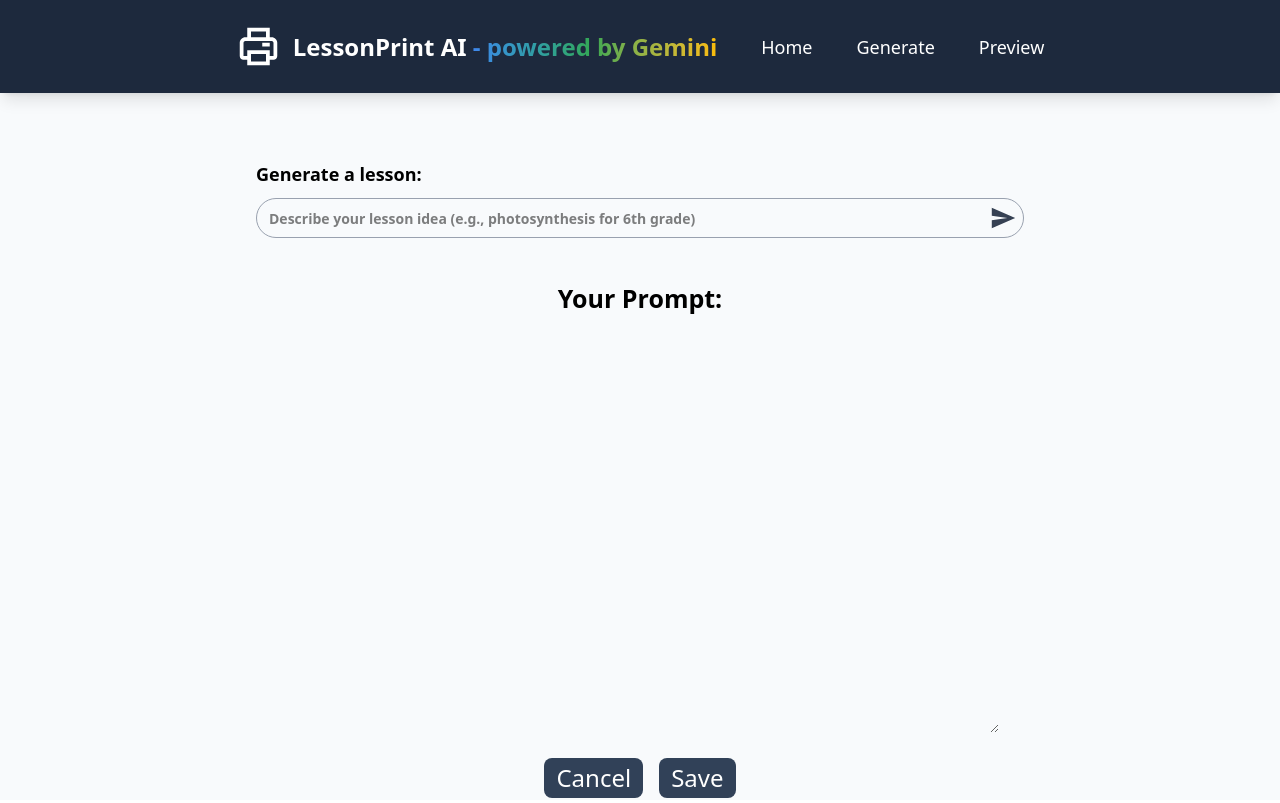
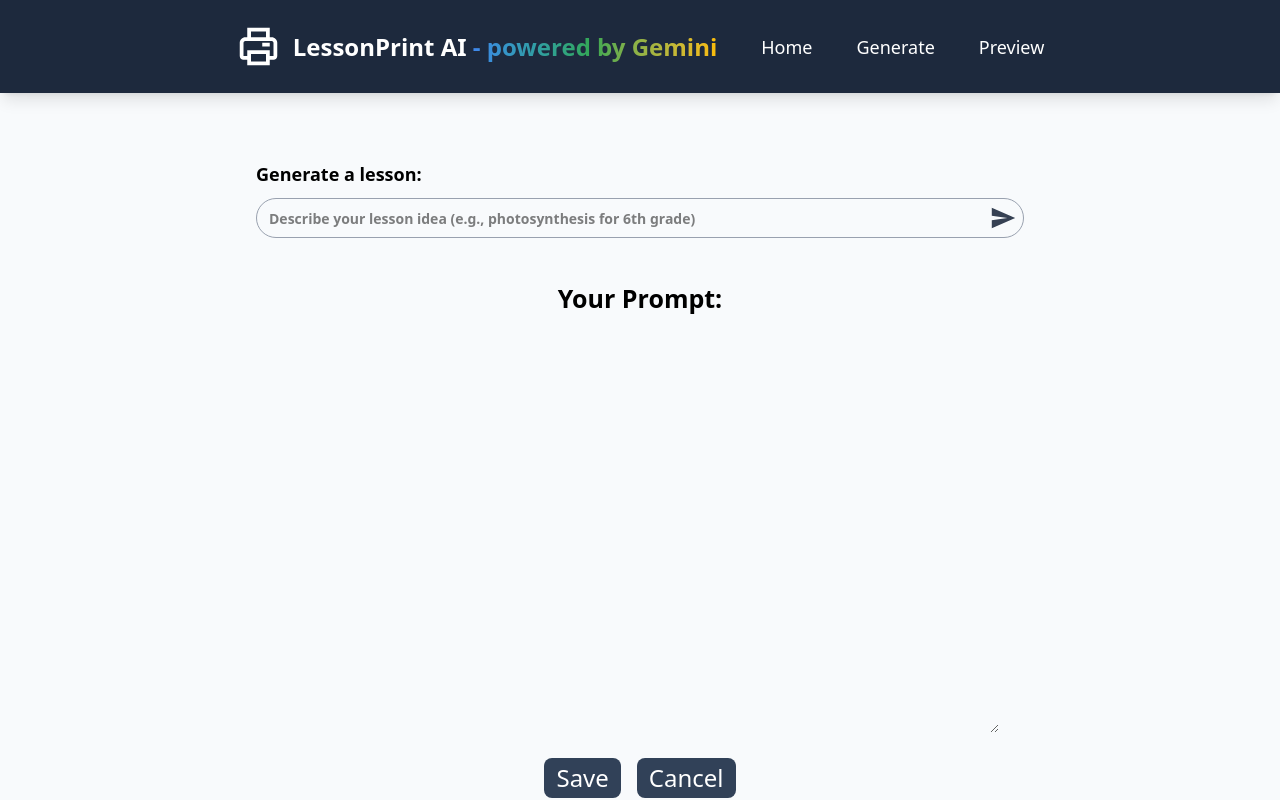
Before and after one commit to ZhaoSongZh7/AI-Lesson-Generator, a React (Vite) app: page /generate in a window 1280 px wide. Both pictures are taken after a click on the button "Edit". Built offline with nearby package versions, Linux system fonts and the light colour scheme; no server answers.

Commit message:
Fixed editing function bugs

```diff
--- a/src/routes/Generate.jsx
+++ b/src/routes/Generate.jsx
@@ -28,6 +28,7 @@
 
   async function generate(contents) {
     setIsLoading(true);
+    setIsEditing(false);
     const response = await ai.models.generateContent({
       model: "gemini-2.0-flash",
       contents: contents,
@@ -129,6 +130,7 @@
 
   const handleEdit = () => {
     setIsEditing(!isEditing);
+    setEditedValue(generatedValue);
   };
 
   const handleChangeSave = (e) => {
@@ -210,19 +212,12 @@
                 </div>
               )}
               <div className="flex justify-center gap-4">
-                {!isEditing ? (
+                {!isEditing && (
                   <button
                     className="translate-y-[20px] py-1 px-3 text-2xl font-light rounded-[8px] text-white bg-slate-700 hover:text-sky-300 transition duration-300 "
                     onClick={generatePDF}
                   >
                     Generate
-                  </button>
-                ) : (
-                  <button
-                    className="translate-y-[20px] py-1 px-3 text-2xl font-light rounded-[8px] text-white bg-slate-700 hover:text-sky-300 transition duration-300 "
-                    onClick={handleCancel}
-                  >
-                    Cancel
                   </button>
                 )}
                 <button
@@ -231,6 +226,14 @@
                 >
                   {!isEditing ? "Edit" : "Save"}
                 </button>
+                {isEditing && (
+                  <button
+                    className="translate-y-[20px] py\-1 px-3 text-2xl font-light rounded-[8px] text-white bg-slate-700 hover:text-sky-300 transition duration-300 "
+                    onClick={handleCancel}
+                  >
+                    Cancel
+                  </button>
+                )}
               </div>
             </>
           ) : (
```
